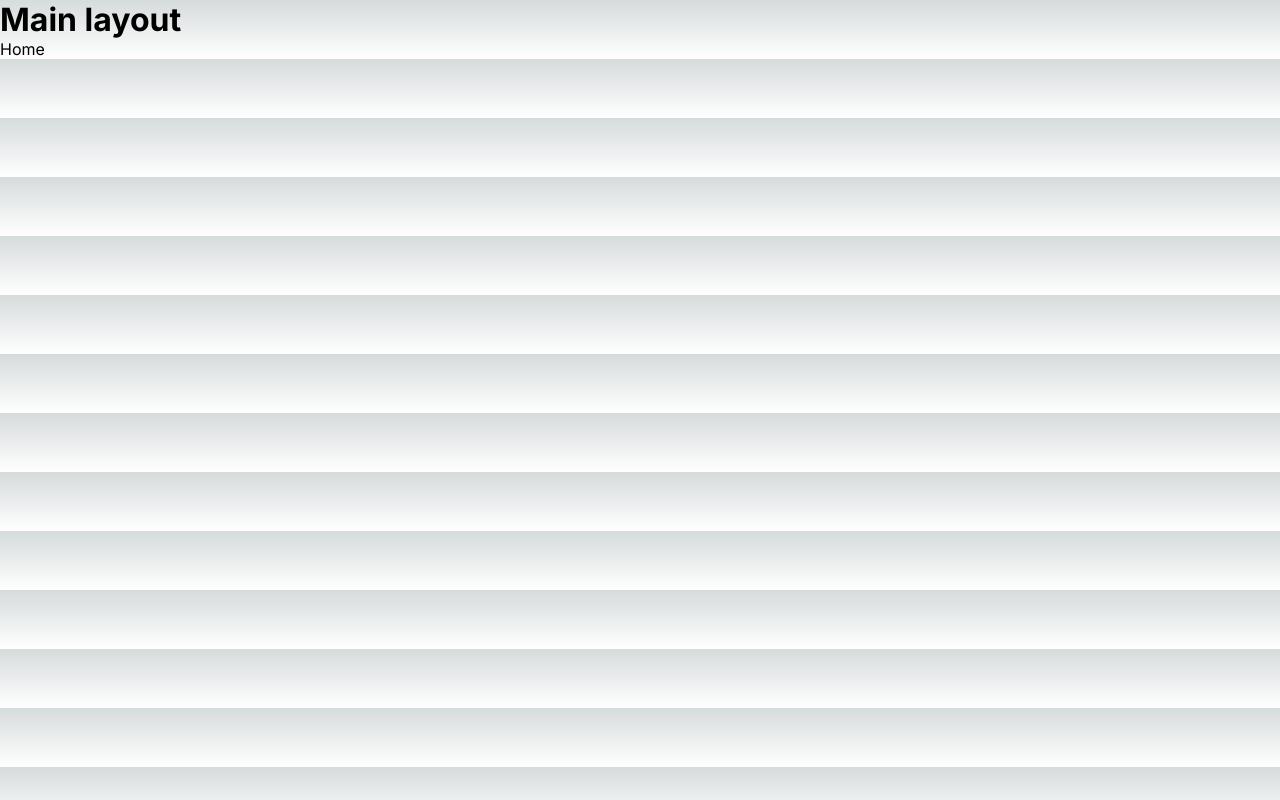
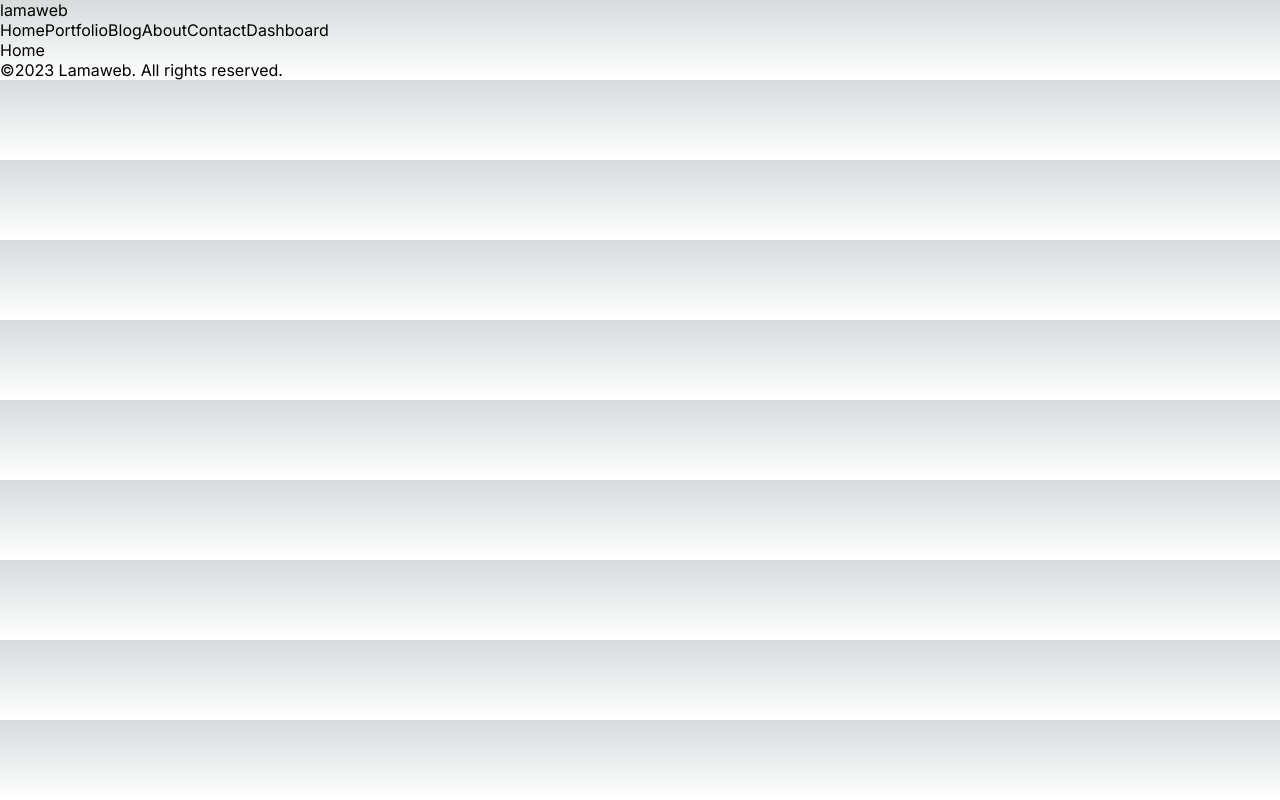
Before and after one commit to brettl1991/next-app, a Next.js app: page / in a window 1280 px wide. Built offline with nearby package versions, Linux system fonts and the light colour scheme.

Commit message:
feat: remove blog layout, add footer and navbar components

```diff
--- a/src/app/layout.js
+++ b/src/app/layout.js
@@ -1,5 +1,7 @@
+import Navbar from "@/components/navbar/Navbar";
 import "./globals.css";
 import { Inter } from "next/font/google";
+import Footer from "@/components/footer/Footer";
 
 const inter = Inter({ subsets: ["latin"] });
 
@@ -12,8 +14,9 @@
   return (
     <html lang="en">
       <body className={inter.className}>
-        <h1>Main layout</h1>
+        <Navbar />
         {children}
+        <Footer />
       </body>
     </html>
   );
--- /dev/null
+++ b/src/components/footer/Footer.jsx
@@ -0,0 +1,12 @@
+import React from "react";
+
+const Footer = () => {
+  return (
+    <div>
+      <div>&copy;2023 Lamaweb. All rights reserved.</div>
+      <div></div>
+    </div>
+  );
+};
+
+export default Footer;
--- /dev/null
+++ b/src/components/navbar/Navbar.jsx
@@ -0,0 +1,52 @@
+import Link from "next/link";
+import React from "react";
+
+const links = [
+  {
+    id: 1,
+    title: "Home",
+    url: "/",
+  },
+  {
+    id: 2,
+    title: "Portfolio",
+    url: "/portfolio",
+  },
+  {
+    id: 3,
+    title: "Blog",
+    url: "/blog",
+  },
+  {
+    id: 4,
+    title: "About",
+    url: "/about",
+  },
+  {
+    id: 5,
+    title: "Contact",
+    url: "/contact",
+  },
+  {
+    id: 6,
+    title: "Dashboard",
+    url: "/dashboard",
+  },
+];
+
+const Navbar = () => {
+  return (
+    <div>
+      <Link href="/">lamaweb</Link>
+      <div>
+        {links.map((link) => (
+          <Link key={link.id} href={link.url}>
+            {link.title}
+          </Link>
+        ))}
+      </div>
+    </div>
+  );
+};
+
+export default Navbar;
```
Also changed, not shown: src/app/blog/layout.jsx (deleted, +0 -12 lines).
